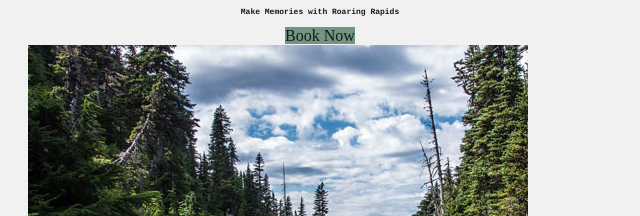
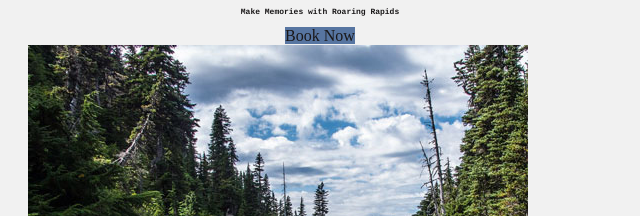
Before and after one commit to Hofhiens621/wdd130, a plain HTML site: page wwr/index.html in a window 1280 px wide. In both pictures the pointer is over the link "Book Now". Shown: the part 1161-1377 px from the top of the page, 320-960 px from the left. Drawn offline with Linux system fonts and the light colour scheme.

Commit message:
Fixed a link bg color

```diff
--- a/wwr/styles/style.css
+++ b/wwr/styles/style.css
@@ -51,7 +51,7 @@ a:hover {
 }
 
 .book:hover {
-    background-color: #719580;
+    background-color: #5775a1;
 }
 
 .join:hover {
```
